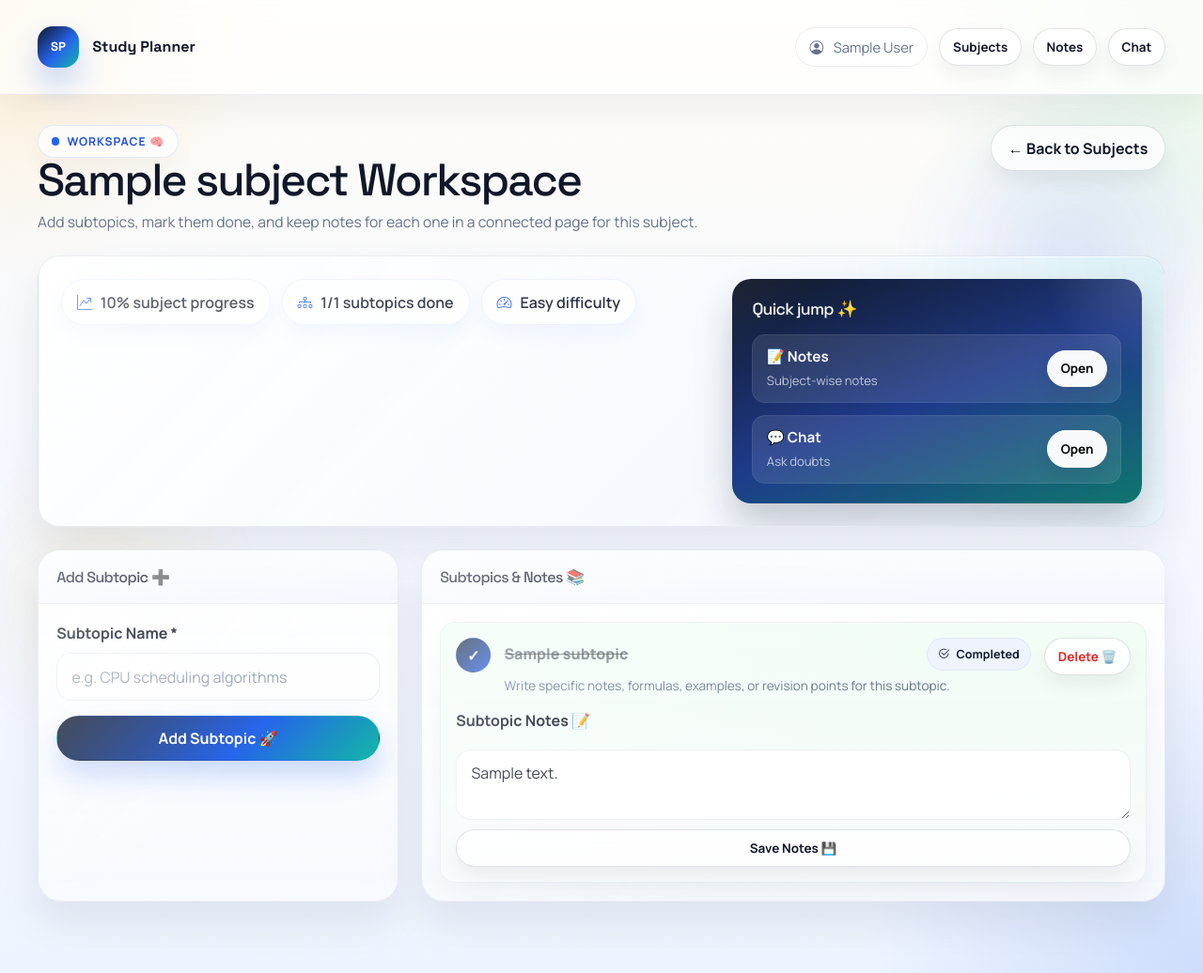
After one commit to Komalsingh1512/studyplanner, a PHP site: page /pages/subject_workspace.php?subject_id=1 in a window 1280 px wide. The commit adds this page. Shown: the whole page at 94% size. Run offline with PHP 8.4, Linux system fonts and the light colour scheme; the visitor is signed in with stand-in values (Sample User, id 1); tables that the repository leaves empty hold one stand-in row (values such as "Sample post").

Commit message:
third commit

```diff
--- a/studyplanner/assets/css/style.css
+++ b/studyplanner/assets/css/style.css
@@ -1069,6 +1069,130 @@ a:hover {
     padding: 0.5rem 0.8rem;
 }
 
+.subtopic-panel {
+    margin-top: 1.2rem;
+    padding: 1rem;
+    border-radius: 1.1rem;
+    background: linear-gradient(180deg, rgba(255,255,255,0.86), rgba(241,245,255,0.82));
+    border: 1px solid rgba(148, 163, 184, 0.16);
+}
+
+.subtopic-panel-header {
+    display: flex;
+    align-items: flex-start;
+    justify-content: space-between;
+    gap: 1rem;
+    margin-bottom: 0.9rem;
+}
+
+.subtopic-panel-title {
+    margin: 0;
+    font-family: 'Space Grotesk', sans-serif;
+    font-size: 1rem;
+}
+
+.subtopic-panel-subtitle {
+    margin: 0.3rem 0 0;
+    color: var(--muted);
+    font-size: 0.86rem;
+    line-height: 1.6;
+}
+
+.subtopic-add-form {
+    display: flex;
+    align-items: center;
+    gap: 0.75rem;
+    margin-bottom: 1rem;
+}
+
+.subtopic-add-form .form-control {
+    flex: 1;
+}
+
+.subtopic-list {
+    display: grid;
+    gap: 0.9rem;
+}
+
+.subtopic-item {
+    padding: 1rem;
+    border-radius: 1rem;
+    background: rgba(255, 255, 255, 0.92);
+    border: 1px solid rgba(148, 163, 184, 0.14);
+    box-shadow: 0 12px 24px rgba(15, 23, 42, 0.05);
+}
+
+.subtopic-done {
+    background: linear-gradient(180deg, rgba(240,253,244,0.92), rgba(248,250,252,0.94));
+}
+
+.subtopic-main {
+    display: flex;
+    align-items: flex-start;
+    gap: 0.9rem;
+}
+
+.subtopic-copy {
+    flex: 1;
+    min-width: 0;
+}
+
+.subtopic-title-row {
+    display: flex;
+    align-items: center;
+    justify-content: space-between;
+    gap: 0.8rem;
+    flex-wrap: wrap;
+}
+
+.subtopic-title {
+    margin: 0;
+    font-size: 1rem;
+    font-weight: 800;
+}
+
+.subtopic-done .subtopic-title {
+    text-decoration: line-through;
+    color: rgba(15, 23, 42, 0.55);
+}
+
+.subtopic-caption {
+    margin: 0.35rem 0 0;
+    color: var(--muted);
+    font-size: 0.85rem;
+}
+
+.subtopic-note-form {
+    margin-top: 0.9rem;
+    display: grid;
+    gap: 0.65rem;
+}
+
+.subtopic-textarea {
+    min-height: 110px;
+    resize: vertical;
+}
+
+.subtopic-empty {
+    display: flex;
+    align-items: center;
+    gap: 0.75rem;
+    padding: 0.95rem 1rem;
+    border-radius: 1rem;
+    background: rgba(255,255,255,0.7);
+    color: var(--muted);
+    border: 1px dashed rgba(148, 163, 184, 0.24);
+}
+
+.subtopic-empty i {
+    color: var(--primary);
+    font-size: 1.05rem;
+}
+
+.subtopic-toggle-form {
+    flex-shrink: 0;
+}
+
 .fade-in-up {
     animation: fadeInUp 0.55s ease both;
 }
@@ -1157,7 +1281,8 @@ a:hover {
     }
 
     .filter-form,
-    .inline-form {
+    .inline-form,
+    .subtopic-add-form {
         flex-direction: column;
         align-items: stretch;
     }
@@ -1165,8 +1290,15 @@ a:hover {
     .filter-form .form-control,
     .filter-form .btn,
     .inline-form .form-control,
-    .inline-form .btn {
+    .inline-form .btn,
+    .subtopic-add-form .form-control,
+    .subtopic-add-form .btn {
         width: 100%;
+    }
+
+    .subtopic-main,
+    .subtopic-panel-header {
+        flex-direction: column;
     }
 }
 
--- a/studyplanner/config/db.php
+++ b/studyplanner/config/db.php
@@ -25,6 +25,20 @@ $notes_table_sql = "CREATE TABLE IF NOT EXISTS subject_notes (
 
 mysqli_query($conn, $notes_table_sql);
 
+$subtopics_table_sql = "CREATE TABLE IF NOT EXISTS subject_subtopics (
+    id INT AUTO_INCREMENT PRIMARY KEY,
+    user_id INT NOT NULL,
+    subject_id INT NOT NULL,
+    title VARCHAR(180) NOT NULL,
+    note_content TEXT,
+    is_completed TINYINT(1) DEFAULT 0,
+    created_at TIMESTAMP DEFAULT CURRENT_TIMESTAMP,
+    FOREIGN KEY (user_id) REFERENCES users(id) ON DELETE CASCADE,
+    FOREIGN KEY (subject_id) REFERENCES subjects(id) ON DELETE CASCADE
+)";
+
+mysqli_query($conn, $subtopics_table_sql);
+
 $chat_messages_table_sql = "CREATE TABLE IF NOT EXISTS subject_chat_messages (
     id INT AUTO_INCREMENT PRIMARY KEY,
     user_id INT NOT NULL,
--- /dev/null
+++ b/studyplanner/pages/subject_workspace.php
@@ -0,0 +1,248 @@
+<?php
+require_once '../includes/auth.php';
+require_once '../config/db.php';
+requireLogin();
+
+$user = getCurrentUser();
+$uid = $user['id'];
+$subject_id = isset($_GET['subject_id']) ? (int)$_GET['subject_id'] : 0;
+$error = '';
+$success = '';
+
+$subject_stmt = mysqli_prepare($conn, "SELECT * FROM subjects WHERE id = ? AND user_id = ?");
+mysqli_stmt_bind_param($subject_stmt, "ii", $subject_id, $uid);
+mysqli_stmt_execute($subject_stmt);
+$subject_result = mysqli_stmt_get_result($subject_stmt);
+$subject = mysqli_fetch_assoc($subject_result);
+
+if (!$subject) {
+    header("Location: subjects.php");
+    exit();
+}
+
+if ($_SERVER['REQUEST_METHOD'] === 'POST' && isset($_POST['action']) && $_POST['action'] === 'add_subtopic') {
+    $title = sanitize($_POST['subtopic_title']);
+
+    if ($title === '') {
+        $error = "Please enter a subtopic title!";
+    } else {
+        $stmt = mysqli_prepare($conn, "INSERT INTO subject_subtopics (user_id, subject_id, title) VALUES (?, ?, ?)");
+        mysqli_stmt_bind_param($stmt, "iis", $uid, $subject_id, $title);
+        if (mysqli_stmt_execute($stmt)) {
+            $success = "Subtopic added successfully!";
+        } else {
+            $error = "Unable to add subtopic right now!";
+        }
+    }
+}
+
+if ($_SERVER['REQUEST_METHOD'] === 'POST' && isset($_POST['action']) && $_POST['action'] === 'toggle_subtopic') {
+    $subtopic_id = (int)$_POST['subtopic_id'];
+    mysqli_query(
+        $conn,
+        "UPDATE subject_subtopics SET is_completed = NOT is_completed
+         WHERE id = $subtopic_id AND subject_id = $subject_id AND user_id = $uid"
+    );
+    $success = "Subtopic updated!";
+}
+
+if ($_SERVER['REQUEST_METHOD'] === 'POST' && isset($_POST['action']) && $_POST['action'] === 'save_subtopic_note') {
+    $subtopic_id = (int)$_POST['subtopic_id'];
+    $note_content = trim($_POST['subtopic_note']);
+    $stmt = mysqli_prepare(
+        $conn,
+        "UPDATE subject_subtopics SET note_content = ? WHERE id = ? AND subject_id = ? AND user_id = ?"
+    );
+    mysqli_stmt_bind_param($stmt, "siii", $note_content, $subtopic_id, $subject_id, $uid);
+    if (mysqli_stmt_execute($stmt)) {
+        $success = "Subtopic note saved!";
+    } else {
+        $error = "Unable to save subtopic note right now!";
+    }
+}
+
+if (isset($_GET['delete_subtopic'])) {
+    $subtopic_id = (int)$_GET['delete_subtopic'];
+    mysqli_query(
+        $conn,
+        "DELETE FROM subject_subtopics WHERE id = $subtopic_id AND subject_id = $subject_id AND user_id = $uid"
+    );
+    header("Location: subject_workspace.php?subject_id=$subject_id&msg=deleted");
+    exit();
+}
+
+if (isset($_GET['msg']) && $_GET['msg'] === 'deleted') {
+    $success = "Subtopic deleted successfully!";
+}
+
+$subtopics = [];
+$subtopics_result = mysqli_query(
+    $conn,
+    "SELECT * FROM subject_subtopics
+     WHERE user_id = $uid AND subject_id = $subject_id
+     ORDER BY is_completed ASC, created_at DESC, id DESC"
+);
+while ($row = mysqli_fetch_assoc($subtopics_result)) {
+    $subtopics[] = $row;
+}
+
+$completed_subtopics = 0;
+foreach ($subtopics as $subtopic) {
+    if ((int)$subtopic['is_completed'] === 1) {
+        $completed_subtopics++;
+    }
+}
+
+$subject_pct = $subject['total_topics'] > 0
+    ? round(($subject['completed_topics'] / $subject['total_topics']) * 100)
+    : 0;
+?>
+<!DOCTYPE html>
+<html lang="en">
+<head>
+    <meta charset="UTF-8">
+    <meta name="viewport" content="width=device-width, initial-scale=1.0">
+    <title>Subject Workspace - Study Planner</title>
+    <link href="https://cdn.jsdelivr.net/npm/bootstrap@5.3.0/dist/css/bootstrap.min.css" rel="stylesheet">
+    <link rel="stylesheet" href="https://cdn.jsdelivr.net/npm/bootstrap-icons@1.11.0/font/bootstrap-icons.css">
+    <link rel="stylesheet" href="../assets/css/style.css?v=20260406-1433">
+</head>
+<body>
+<div class="app-shell">
+<nav class="navbar sp-navbar">
+    <div class="container-fluid nav-shell">
+        <a class="navbar-brand sp-brand" href="dashboard.php"><span class="brand-logo">SP</span> Study Planner</a>
+        <div class="ms-auto nav-actions">
+            <span class="nav-user-badge">
+                <i class="bi bi-person-circle"></i>
+                <span><?= htmlspecialchars($user['name']) ?></span>
+            </span>
+            <a href="subjects.php" class="btn btn-sm btn-outline-secondary">Subjects</a>
+            <a href="notes.php?subject_id=<?= $subject_id ?>" class="btn btn-sm btn-outline-secondary">Notes</a>
+            <a href="chat.php?subject_id=<?= $subject_id ?>" class="btn btn-sm btn-outline-secondary">Chat</a>
+        </div>
+    </div>
+</nav>
+
+<div class="page-wrap">
+    <div class="page-header fade-in-up">
+        <div>
+            <div class="eyebrow">
+                <span class="eyebrow-dot"></span>
+                Workspace 🧠
+            </div>
+            <h1 class="page-title"><?= htmlspecialchars($subject['name']) ?> Workspace</h1>
+            <p class="page-subtitle">Add subtopics, mark them done, and keep notes for each one in a connected page for this subject.</p>
+        </div>
+        <a href="subjects.php" class="btn btn-outline-secondary">← Back to Subjects</a>
+    </div>
+
+    <section class="hero-panel fade-in-up mb-4">
+        <div class="hero-grid">
+            <div class="hero-copy">
+                <div class="hero-chip-row">
+                    <div class="hero-chip"><i class="bi bi-graph-up-arrow"></i> <?= $subject_pct ?>% subject progress</div>
+                    <div class="hero-chip"><i class="bi bi-diagram-3"></i> <?= $completed_subtopics ?>/<?= count($subtopics) ?> subtopics done</div>
+                    <div class="hero-chip"><i class="bi bi-speedometer2"></i> <?= htmlspecialchars(ucfirst($subject['difficulty'])) ?> difficulty</div>
+                </div>
+            </div>
+            <aside class="hero-side-card">
+                <h3>Quick jump ✨</h3>
+                <div class="hero-side-list">
+                    <div class="hero-side-list-item">
+                        <div>
+                            <strong>📝 Notes</strong>
+                            <span>Subject-wise notes</span>
+                        </div>
+                        <a href="notes.php?subject_id=<?= $subject_id ?>" class="btn btn-sm btn-light">Open</a>
+                    </div>
+                    <div class="hero-side-list-item">
+                        <div>
+                            <strong>💬 Chat</strong>
+                            <span>Ask doubts</span>
+                        </div>
+                        <a href="chat.php?subject_id=<?= $subject_id ?>" class="btn btn-sm btn-light">Open</a>
+                    </div>
+                </div>
+            </aside>
+        </div>
+    </section>
+
+    <div class="row g-4">
+        <div class="col-md-4">
+            <div class="sp-card fade-in-up">
+                <div class="sp-card-header">
+                    <h6 class="sp-card-title">Add Subtopic ➕</h6>
+                </div>
+                <div class="sp-card-body">
+                    <?php if ($error): ?><div class="alert alert-danger"><?= htmlspecialchars($error) ?></div><?php endif; ?>
+                    <?php if ($success): ?><div class="alert alert-success"><?= htmlspecialchars($success) ?></div><?php endif; ?>
+                    <form method="POST">
+                        <input type="hidden" name="action" value="add_subtopic">
+                        <div class="mb-3">
+                            <label class="form-label">Subtopic Name *</label>
+                            <input type="text" name="subtopic_title" class="form-control" placeholder="e.g. CPU scheduling algorithms" required>
+                        </div>
+                        <button type="submit" class="btn btn-primary w-100">Add Subtopic 🚀</button>
+                    </form>
+                </div>
+            </div>
+        </div>
+
+        <div class="col-md-8">
+            <div class="sp-card fade-in-up">
+                <div class="sp-card-header">
+                    <h6 class="sp-card-title">Subtopics & Notes 📚</h6>
+                </div>
+                <div class="sp-card-body">
+                    <?php if (empty($subtopics)): ?>
+                        <div class="empty-state">
+                            <div class="empty-state-inner">
+                                <div class="empty-state-icon"><i class="bi bi-node-plus"></i></div>
+                                <h3>No subtopics yet</h3>
+                                <p>Add your first subtopic and start keeping notes for it.</p>
+                            </div>
+                        </div>
+                    <?php else: ?>
+                        <div class="subtopic-list">
+                            <?php foreach ($subtopics as $subtopic): ?>
+                                <div class="subtopic-item <?= (int)$subtopic['is_completed'] === 1 ? 'subtopic-done' : '' ?>">
+                                    <div class="subtopic-main">
+                                        <form method="POST" class="subtopic-toggle-form">
+                                            <input type="hidden" name="action" value="toggle_subtopic">
+                                            <input type="hidden" name="subtopic_id" value="<?= $subtopic['id'] ?>">
+                                            <button type="submit" class="task-check <?= (int)$subtopic['is_completed'] === 1 ? 'checked' : '' ?>">
+                                                <?= (int)$subtopic['is_completed'] === 1 ? '✓' : '' ?>
+                                            </button>
+                                        </form>
+                                        <div class="subtopic-copy">
+                                            <div class="subtopic-title-row">
+                                                <h5 class="subtopic-title"><?= htmlspecialchars($subtopic['title']) ?></h5>
+                                                <span class="soft-badge">
+                                                    <i class="bi bi-check2-circle"></i>
+                                                    <?= (int)$subtopic['is_completed'] === 1 ? 'Completed' : 'Pending' ?>
+                                                </span>
+                                            </div>
+                                            <p class="subtopic-caption">Write specific notes, formulas, examples, or revision points for this subtopic.</p>
+                                        </div>
+                                        <a href="?subject_id=<?= $subject_id ?>&delete_subtopic=<?= $subtopic['id'] ?>" class="btn btn-sm btn-outline-danger" onclick="return confirm('Delete this subtopic?')">Delete 🗑️</a>
+                                    </div>
+                                    <form method="POST" class="subtopic-note-form">
+                                        <input type="hidden" name="action" value="save_subtopic_note">
+                                        <input type="hidden" name="subtopic_id" value="<?= $subtopic['id'] ?>">
+                                        <label class="form-label">Subtopic Notes 📝</label>
+                                        <textarea name="subtopic_note" class="form-control subtopic-textarea" placeholder="Write notes for this subtopic..."><?= htmlspecialchars($subtopic['note_content'] ?? '') ?></textarea>
+                                        <button type="submit" class="btn btn-sm btn-outline-primary">Save Notes 💾</button>
+                                    </form>
+                                </div>
+                            <?php endforeach; ?>
+                        </div>
+                    <?php endif; ?>
+                </div>
+            </div>
+        </div>
+    </div>
+</div>
+</div>
+</body>
+</html>
```
Also changed, not shown: studyplanner/config/database.sql (+13 -0 lines), studyplanner/pages/subjects.php (+25 -0 lines).
